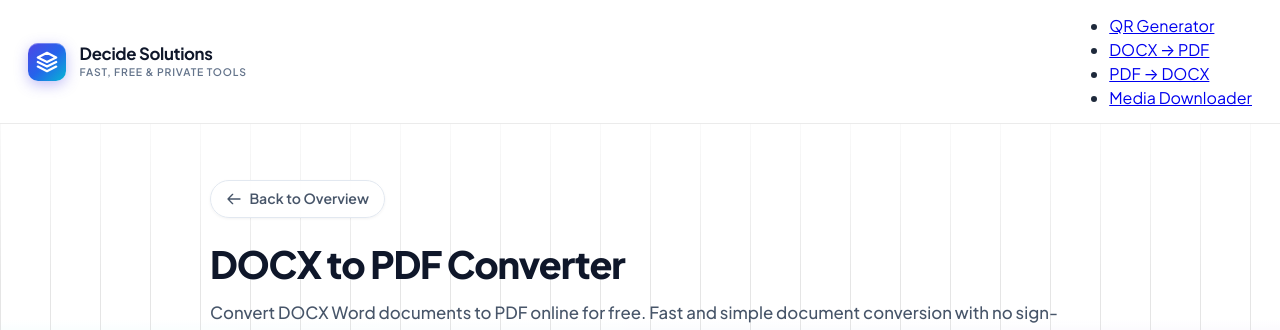
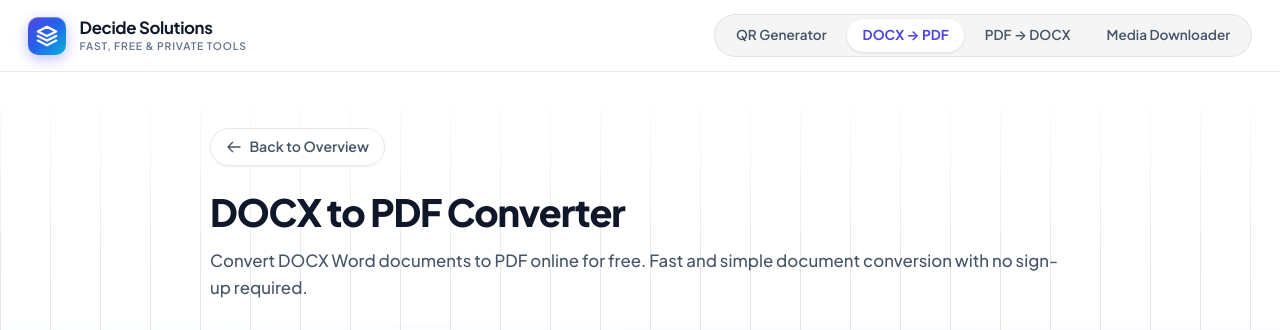
Before and after one commit to DHNSHYDV/decidetools, a Flask app: page /tools/docx-to-pdf in a window 1280 px wide. Shown: the top 330 px of the page. Run offline with Flask 3, Linux system fonts and the light colour scheme.

Commit message:
Fix navbar internal links styling: integrate pill navigation and remove default list appearance

```diff
--- a/static/css/style.css
+++ b/static/css/style.css
@@ -184,38 +184,72 @@ body::before {
   text-transform: uppercase;
 }
 
-.nav-links {
-  display: flex;
-  align-items: center;
-  gap: 0.5rem;
-  list-style: none;
+.nav-links, .nav-tools-menu {
+  display: flex;
+  align-items: center;
+  gap: 0.35rem;
+  list-style: none !important;
+  list-style-type: none !important;
+  margin: 0;
+  padding: 0.25rem 0.35rem;
   background: rgba(0, 0, 0, 0.04);
-  padding: 0.3rem 0.4rem;
   border-radius: 9999px;
   border: 1px solid rgba(0, 0, 0, 0.08);
 }
 
-.nav-links li a {
+.nav-links li, .nav-tools-menu li {
+  list-style: none !important;
+  list-style-type: none !important;
+  margin: 0;
+  padding: 0;
+  display: inline-flex;
+}
+
+.nav-links li::marker, .nav-tools-menu li::marker,
+.nav-links li::before, .nav-tools-menu li::before {
+  content: none !important;
+  display: none !important;
+}
+
+.nav-links li a, .nav-tools-menu li a {
   color: #475569;
   text-decoration: none;
-  font-size: 0.86rem;
-  font-weight: 500;
-  padding: 0.45rem 1rem;
+  font-size: 0.85rem;
+  font-weight: 600;
+  padding: 0.42rem 0.95rem;
   border-radius: 9999px;
   transition: all 0.15s ease;
-  display: inline-block;
-}
-
-.nav-links li a:hover {
+  display: inline-flex;
+  align-items: center;
+  white-space: nowrap;
+}
+
+.nav-links li a:hover, .nav-tools-menu li a:hover {
   color: #0f172a;
-  background: rgba(0, 0, 0, 0.04);
-}
-
-.nav-links li a.active {
+  background: rgba(0, 0, 0, 0.05);
+}
+
+.nav-links li a.active, .nav-tools-menu li a.active {
   color: #4F46E5;
   background: #FFFFFF;
-  font-weight: 600;
+  font-weight: 700;
   box-shadow: 0 1px 3px rgba(0, 0, 0, 0.1);
+}
+
+@media (max-width: 820px) {
+  .nav-container {
+    flex-direction: column;
+    gap: 0.75rem;
+  }
+  .nav-links, .nav-tools-menu {
+    overflow-x: auto;
+    max-width: 100%;
+    padding: 0.2rem 0.3rem;
+  }
+  .nav-links li a, .nav-tools-menu li a {
+    padding: 0.35rem 0.75rem;
+    font-size: 0.8rem;
+  }
 }
 
 .status-badge {
--- a/templates/base.html
+++ b/templates/base.html
@@ -32,7 +32,7 @@
   <meta name="twitter:image" content="{{ site_url }}/static/img/og-preview.png">
 
   <!-- Stylesheet -->
-  <link rel="stylesheet" href="{{ url_for('static', filename='css/style.css') }}?v=4.0">
+  <link rel="stylesheet" href="{{ url_for('static', filename='css/style.css') }}?v=4.1">
   {% block extra_head %}{% endblock %}
 
   <!-- JSON-LD Structured Data Block -->
@@ -56,11 +56,11 @@
       </a>
 
       <!-- Direct Access Navigation Links -->
-      <ul class="nav-tools-menu">
-        <li><a href="{{ url_for('tool_qr') }}">QR Generator</a></li>
-        <li><a href="{{ url_for('tool_docx_to_pdf') }}">DOCX &rarr; PDF</a></li>
-        <li><a href="{{ url_for('tool_pdf_to_docx') }}">PDF &rarr; DOCX</a></li>
-        <li><a href="{{ url_for('tool_youtube_downloader') }}">Media Downloader</a></li>
+      <ul class="nav-links">
+        <li><a href="{{ url_for('tool_qr') }}" class="{% if request.path == url_for('tool_qr') %}active{% endif %}">QR Generator</a></li>
+        <li><a href="{{ url_for('tool_docx_to_pdf') }}" class="{% if request.path == url_for('tool_docx_to_pdf') %}active{% endif %}">DOCX &rarr; PDF</a></li>
+        <li><a href="{{ url_for('tool_pdf_to_docx') }}" class="{% if request.path == url_for('tool_pdf_to_docx') %}active{% endif %}">PDF &rarr; DOCX</a></li>
+        <li><a href="{{ url_for('tool_youtube_downloader') }}" class="{% if request.path in [url_for('tool_youtube_downloader'), url_for('tool_youtube_mp3'), url_for('tool_youtube_mp4')] %}active{% endif %}">Media Downloader</a></li>
       </ul>
     </div>
   </nav>
```
